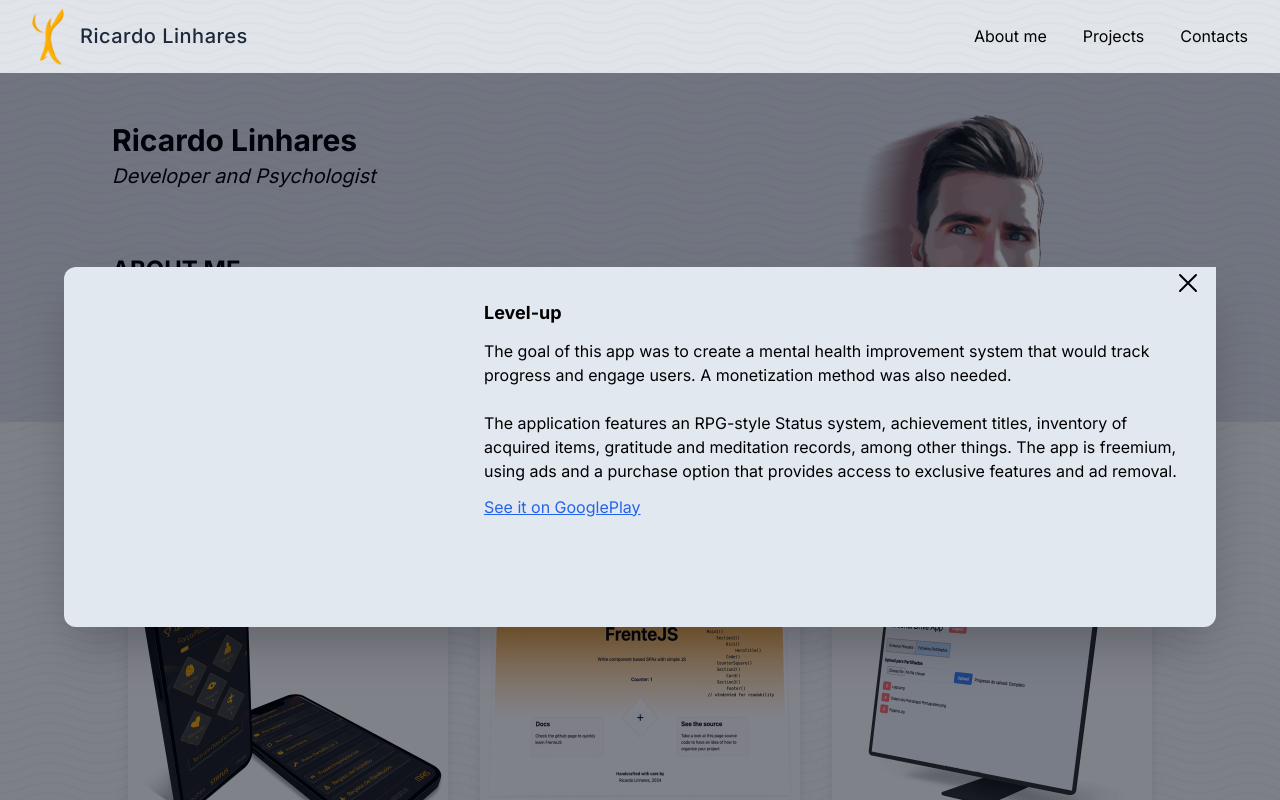
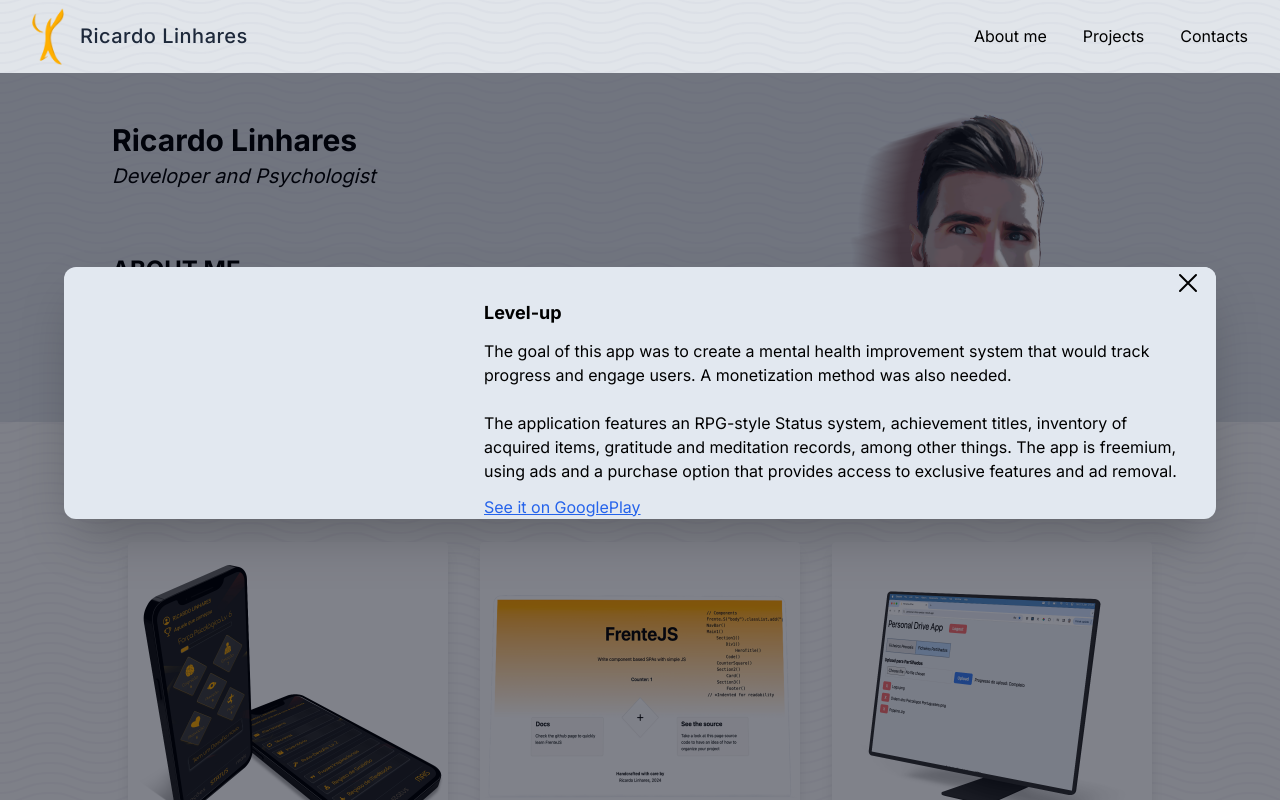
Before and after one commit to genaiPT/portfolio, a Next.js app: page / in a window 1280 px wide. Both pictures are taken after a click on the picture 288 px from the left and 702 px from the top of the page. Shown: the top 800 px of the page. Built offline with nearby package versions, Linux system fonts and the light colour scheme.

Commit message:
fixed video on card level-uo

```diff
--- a/src/app/page.tsx
+++ b/src/app/page.tsx
@@ -199,8 +199,8 @@ export default function Home() {
                   ref={refCard3}
                   className={`${
                     persistentViewCard3
-                      ? "opacity-100 ease-in duration-300 translate-y-0 md:delay-300 "
-                      : "opacity-0 translate-y-20 md:translate-y-33"
+                      ? "opacity-100 ease-in duration-300 translate-y-0 md:delay-100 "
+                      : "opacity-0 translate-y-20 md:translate-y-27"
                   }`}
                 >
                   {/*                   <Card
--- a/src/components/Modal.tsx
+++ b/src/components/Modal.tsx
@@ -23,7 +23,8 @@ function Modal({ open, close, title, imageSrc, videoSrc, subtitle, linkApp, link
         onClick={(e) => {
           e.stopPropagation();
         }}
-        className=" fixed self-center mt-2 md:mt-0 md:top-1/3 flex flex-col  bg-slate-200 shadow-2xl rounded-xl max-w-lg md:max-w-6xl "
+        className=" fixed self-center mt-2 md:mt-0 md:top-1/3 flex flex-col  bg-slate-200 shadow-2xl rounded-xl max-w-lg md:max-w-6xl overflow-y-auto sm:overflow-auto
+        "
       >
         <div className="flex-col md:flex-row  flex-1 flex justify-center items-center  rounded-xl  ">
           <div className=" w-full bg-slate-200 justify-end flex md:hidden mt-2 md:mt-0 ">
@@ -40,9 +41,12 @@ function Modal({ open, close, title, imageSrc, videoSrc, subtitle, linkApp, link
               </svg>
             </button>
           </div>
-          <div className="flex flex-2  ">
+          <div className="flex  ">
             {videoSrc ? (
+
+
               <VideoPlayer videoSrc={videoSrc} imageSrc={imageSrc as string} />
+
             ) : (
               <img src={imageSrc} alt={title} className="inline-block w-72 md:w-80 gap-2 rounded-tl-xl" />
             )}
--- a/src/components/videoPlayer/VideoPlayer.tsx
+++ b/src/components/videoPlayer/VideoPlayer.tsx
@@ -9,8 +9,18 @@ type Props = {
 
 const VideoPlayer = ({ videoSrc, imageSrc }: Props) => {
   return (
-    <div className="flex w-[400px]">
-      <ReactPlayer url={videoSrc} fallback={<Loading imageSrc={imageSrc} />} />
+    <div className="flex flex-1 items-center justify-center w-[380px] h-[214px] pb-4 sm:pb-0 sm:w-[400px]  ">
+
+
+      <ReactPlayer url={videoSrc} fallback={<Loading imageSrc={imageSrc}
+      />}
+
+
+      width={"100%"}
+
+      height={"100%"}
+      />
+
     </div>
   );
 };
```
